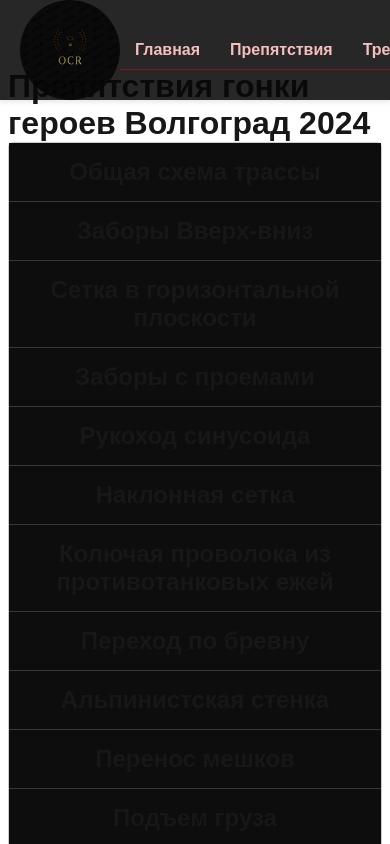
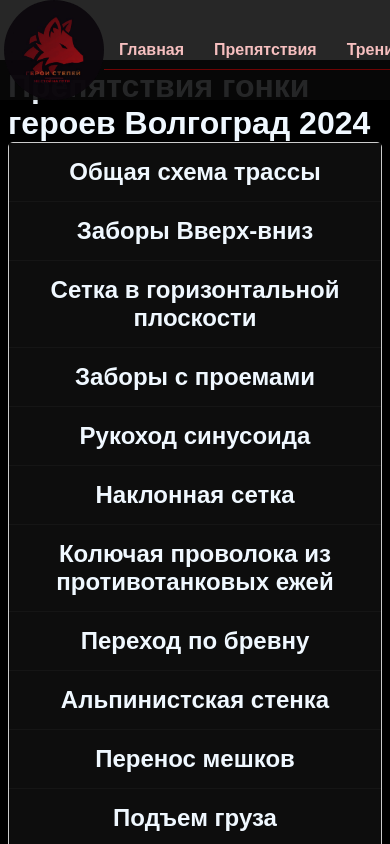
Before and after one commit to MaxViner/heroesahtb, a Next.js app: page /about in a window 390 px wide. Shown: the top 844 px of the page. Built offline with nearby package versions, Linux system fonts and the light colour scheme.

Commit message:
add logo

```diff
--- a/src/app/about/About.module.scss
+++ b/src/app/about/About.module.scss
@@ -7,6 +7,8 @@
     width: 100dvw;
     display: flex;
     flex-direction: column;
+    background-color: black;
+    color: aliceblue;
     align-items: center;
     @media screen and (max-width:475px) {
         padding: 8px;
--- a/src/components/header/Header.module.scss
+++ b/src/components/header/Header.module.scss
@@ -14,6 +14,10 @@
     justify-content: space-between;
     padding-left: 20px;
     padding-right: 20px;
+    @media screen and (max-width:475px) {
+      padding-left: 4px;
+    padding-right: 4px;
+    }
   }
 
   .navList {
--- a/src/components/logo/Logo.tsx
+++ b/src/components/logo/Logo.tsx
@@ -10,7 +10,7 @@ interface LogoProps {
 const Logo: React.FC<LogoProps> = ({ classname }) => {
   return (
     <Image
-      src="/Images/ocr.png"
+      src="/Images/logo.png"
       alt="Logo"
       width={100}
       height={100} // Убедитесь, что высота соответствует ширине, если логотип квадратный
```
